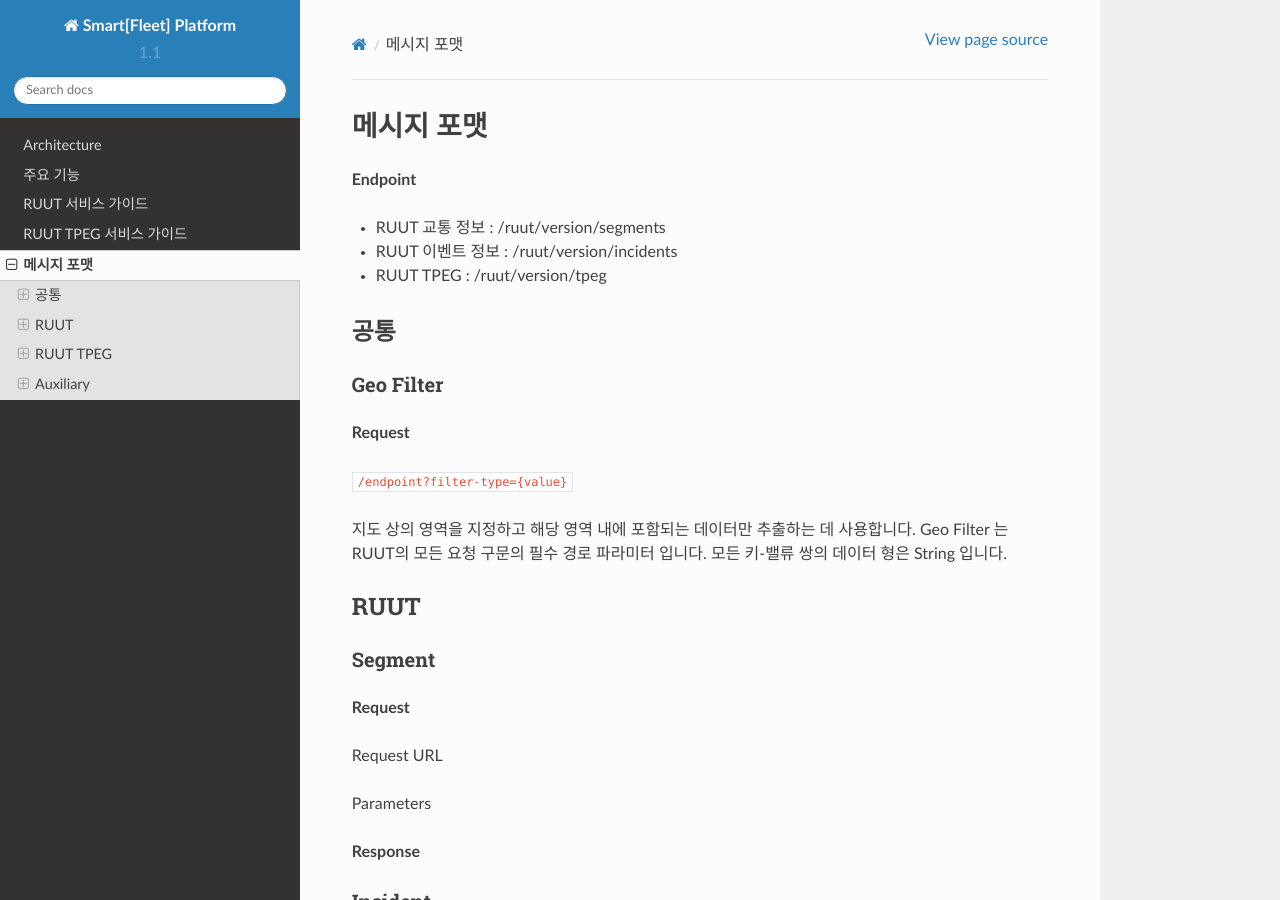
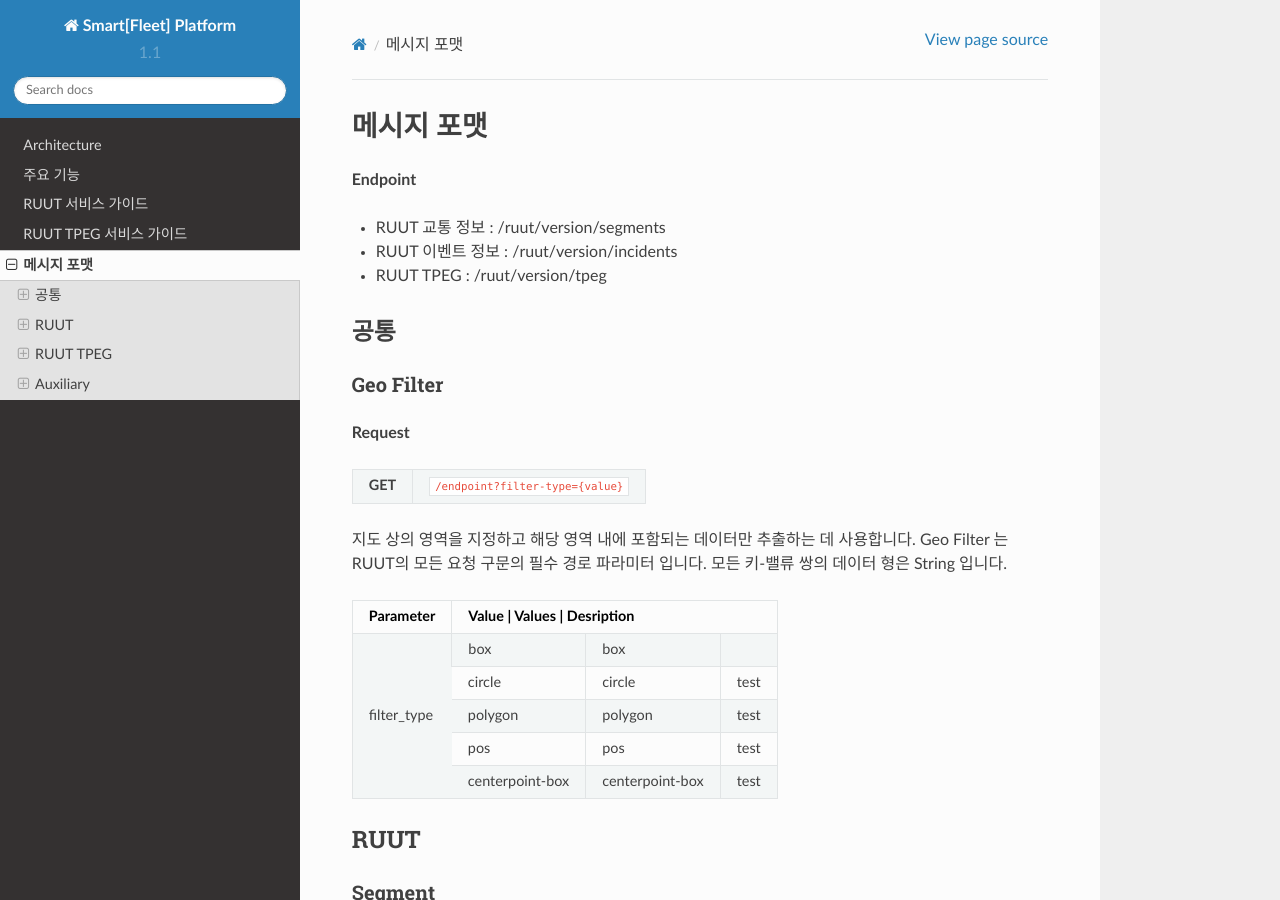
Before and after one commit to harudium/dyrods, a Sphinx documentation site: the page built from source/format.rst, in a window 1280 px wide and 900 px high. Built offline with Sphinx 7.4.7 and the Read the Docs theme 2.0.0, drawn with Linux system fonts in a browser that asks for light colours.

Commit message:
Update format.rst

```diff
--- a/source/format.rst
+++ b/source/format.rst
@@ -17,14 +17,16 @@ Geo Filter
 ''''''''''''''''''''''''''
 **Request**
 
-``/endpoint?filter-type={value}``
++---------+-------------------------------------+
+| **GET** | ``/endpoint?filter-type={value}``   |
++---------+-------------------------------------+
 
 지도 상의 영역을 지정하고 해당 영역 내에 포함되는 데이터만 추출하는 데 사용합니다. Geo Filter 는 RUUT의 모든 요청 구문의 필수 경로 파라미터 입니다. 모든 키-밸류 쌍의 데이터 형은 String 입니다.
 
 +--------------+-----------------+-----------------+-------------------------------+
-| Parameter    | Value          | Values          | Desription                    |
+| Parameter    | Value          | Values          | Desription                     |
 +==============+=================+=================+===============================+
-| filter_type  | box             | box             |                            |
+| filter_type  | box             | box             |                               |
 +              +-----------------+-----------------+-------------------------------+
 |              | circle          | circle          | test                          |
 +              +-----------------+-----------------+-------------------------------+
```
